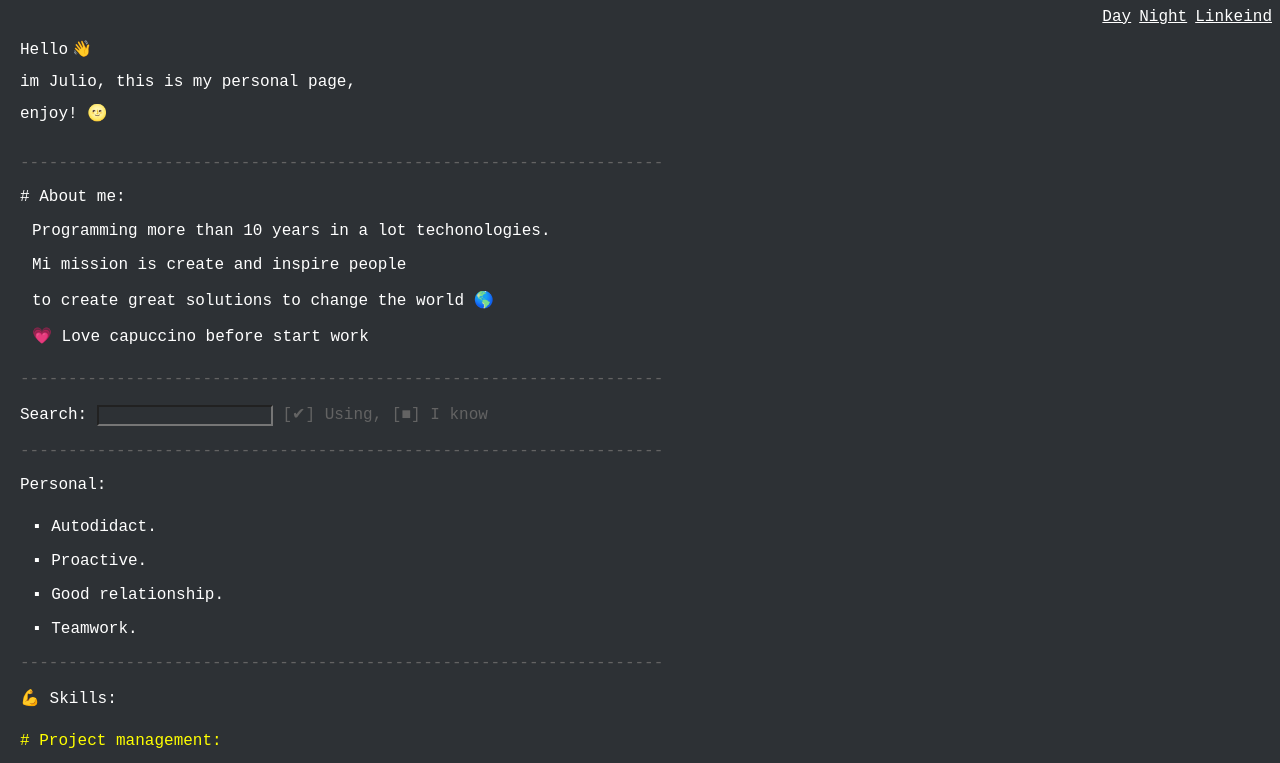
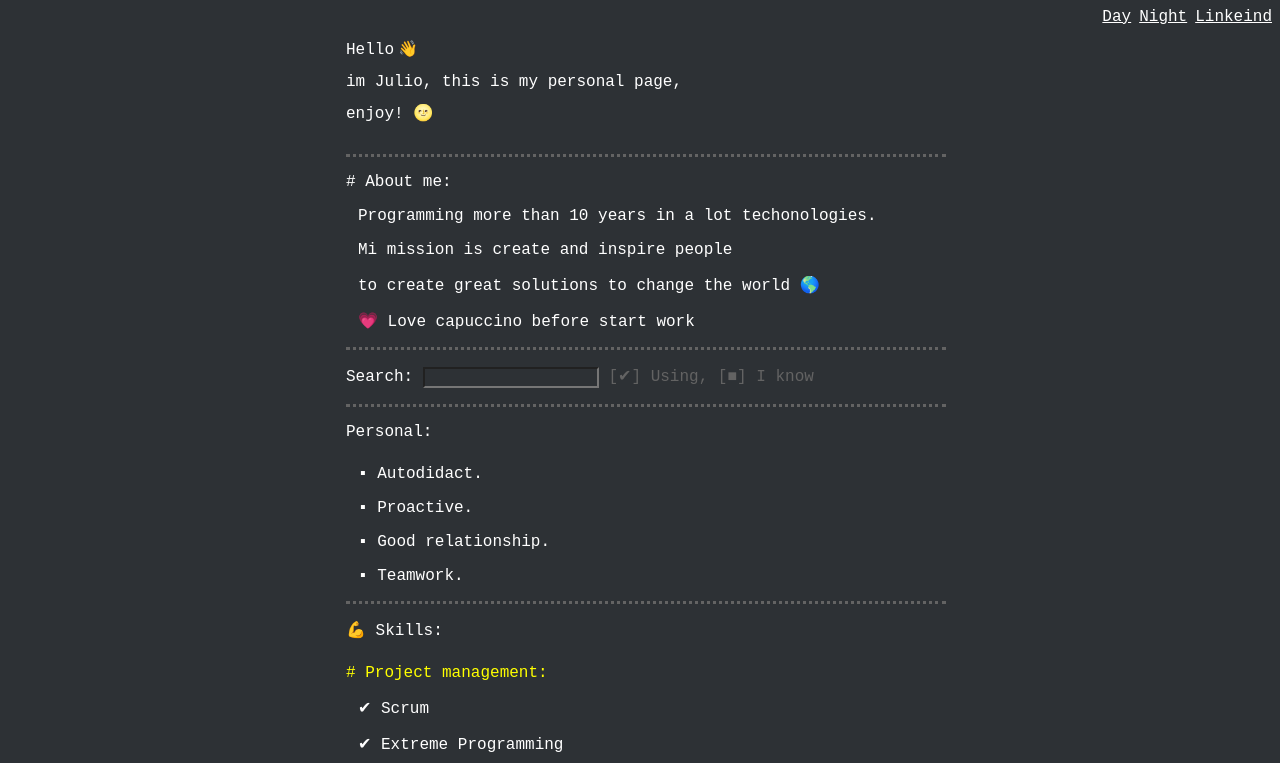
Before and after one commit to julioacontreras/cv-vuejs, a plain HTML site: page index.html in a window 1280 px wide. Shown: the top 763 px of the page. Drawn offline with Linux system fonts and the light colour scheme.

Commit message:
add container and line in css

```diff
--- a/css/styles.css
+++ b/css/styles.css
@@ -89,11 +89,6 @@ input {
   border-bottom-width: 2px;
 }
 
-.container {
-  width: 100%;
-  max-width: 640px;
-}
-
 .mx-auto {
   margin-left: auto;
   margin-right: auto;
@@ -107,6 +102,20 @@ input {
   width: 100%;
 }
 
+.container	{
+  width: 100%;
+}
+
+.line {
+  border-bottom: 3px dotted var(--quaternary);
+}
+
+@media screen and (min-width: 569px) {
+  .container	{
+    width: 600px;
+  }
+}
+
 .inline {
   display: inline;
 }
--- a/js/components/aboutMe.vue.js
+++ b/js/components/aboutMe.vue.js
@@ -1,7 +1,7 @@
 Vue.component('about-me', {
   template: `
   <div class="pt-2">
-    <p class="text-disable">-------------------------------------------------------------------</p>
+    <p class="line"></p>
     <p> # About me: </p>
     <div class="pl-3">
       <p> Programming more than 10 years in a lot techonologies.  </p>
--- a/js/components/group.vue.js
+++ b/js/components/group.vue.js
@@ -4,8 +4,8 @@ Vue.component('group', {
   ],
   template: `
   <div group>
-    <p class="text-disable">-------------------------------------------------------------------</p>
-    <p class="pb-2"> {{ group.title }} </p>
+  <p class="line"></p>
+  <p class="pb-2"> {{ group.title }} </p>
     <list v-for="(list, index) in group.lists" :key="'list' + index" :list="list" />
   </div>`
 })
--- a/js/components/search.vue.js
+++ b/js/components/search.vue.js
@@ -1,7 +1,7 @@
 Vue.component('search', {
   template: `
   <div>
-    <p class="pt-2 text-disable">-------------------------------------------------------------------</p>
+    <p class="line"></p>
     Search: <input type="text" v-model="text" class="border-b-2" /> <span class="text-disable">  [✔] Using, [■] I know </span>
   </div>`,
   data () {
--- a/js/main.vue.js
+++ b/js/main.vue.js
@@ -3,10 +3,12 @@ var app = new Vue({
   template: `
   <div class="pl-3">
     <top-bar />
-    <apresentation />
-    <about-me />
-    <search v-on:change="search" />
-    <group v-for="(group, index) in groups" :key="'group' + index" :group="group" />
+    <div class="container mx-auto">
+      <apresentation />
+      <about-me />
+      <search v-on:change="search" />
+      <group v-for="(group, index) in groups" :key="'group' + index" :group="group" />
+    </div>
   </div>
   `,
   data: {
```
